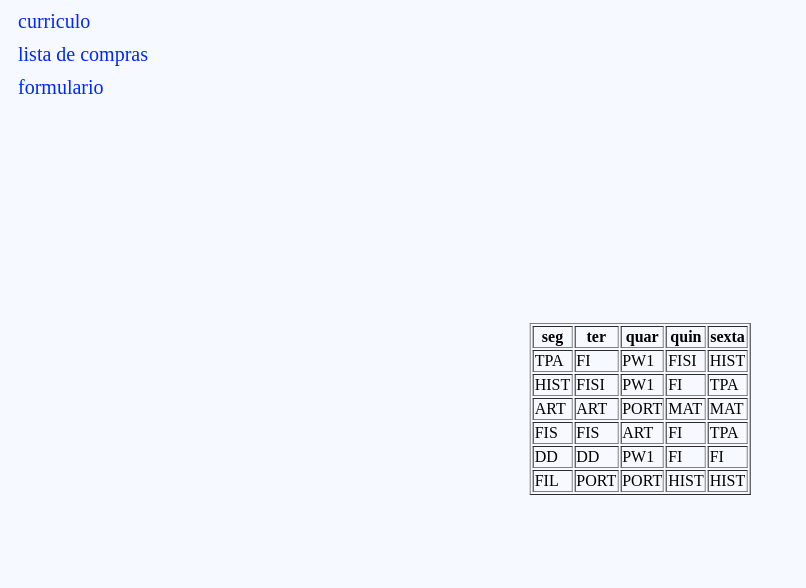
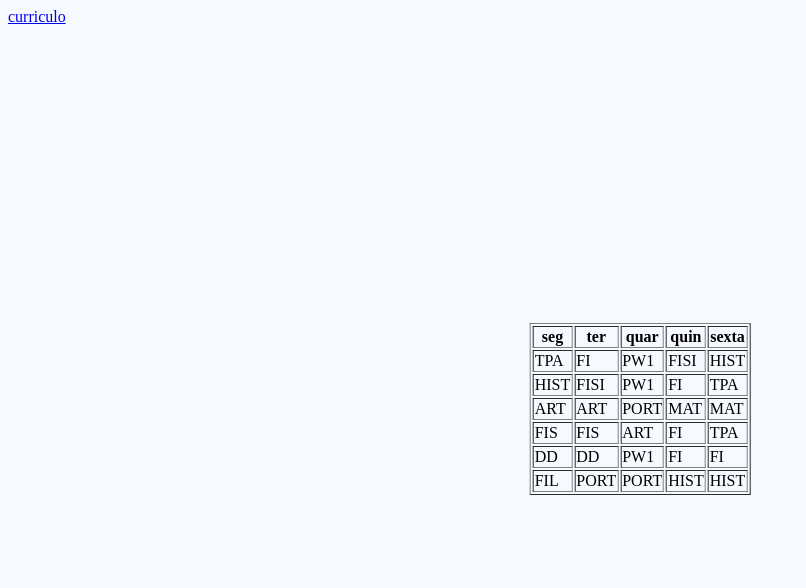
Before and after one commit to Emanuel-sls/PW1, a plain HTML site: page index.tabela.html in a window 1280 px wide. Shown: the whole page, without its empty margins (0-806 px from the left). Drawn offline with Linux system fonts and the light colour scheme.

Commit message:
Update index.tabela.html

```diff
--- a/index.tabela.html
+++ b/index.tabela.html
@@ -10,9 +10,7 @@
 
         background-color: rgb(246, 249, 255);
         }
-     .a,
-     .b,
-     .c{
+     .a,{
      color:rgb(0, 38, 255);
     font-size: 20px;
     text-decoration: none;
@@ -36,8 +34,6 @@
     </style>
     <div class="link">
       <a class="a" href=" https://emanuel-sls.github.io/PW1/index(3).html">curriculo</a>
-      <a class="b" href=" https://emanuel-sls.github.io/PW1/index.lista.html">lista de compras</a>
-      <a class="c" href=" https://emanuel-sls.github.io/PW1/index.formulario.html"> formulario</a>
     </div>
 </head>
 <body>
```
